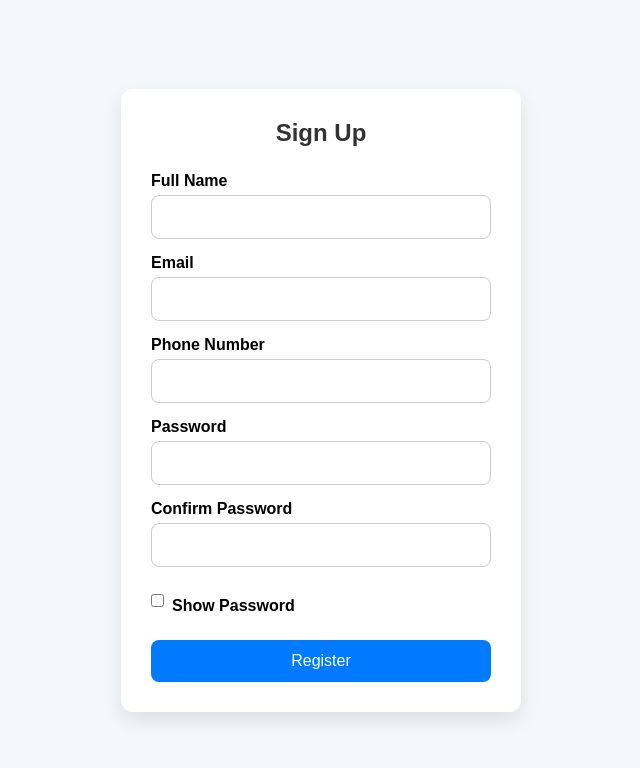
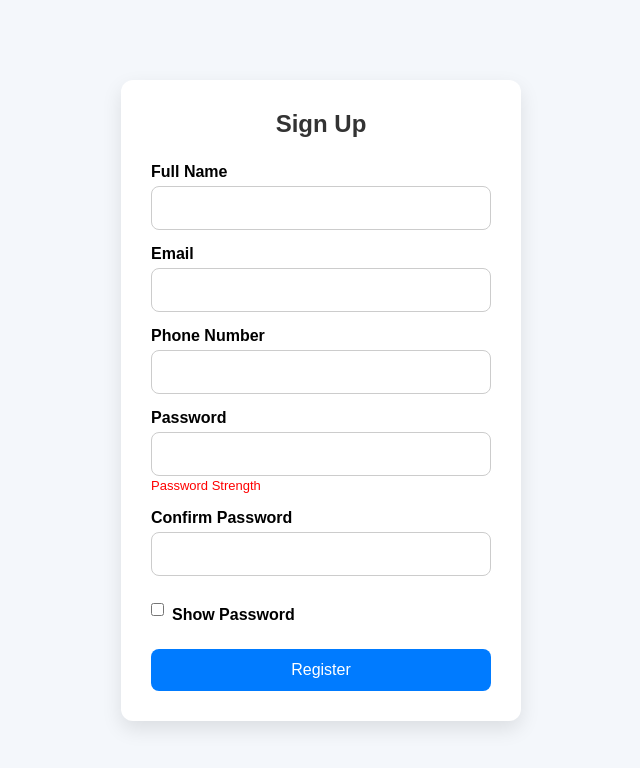
Before and after one commit to milana-nayak/Form-Validation-Project, a plain HTML site: page index.html in a window 1280 px wide. Shown: the whole page, without its empty margins (319-959 px from the left). Drawn offline with Linux system fonts and the light colour scheme.

Commit message:
Update index.html

```diff
--- a/index.html
+++ b/index.html
@@ -28,6 +28,10 @@
   <input type="password" id="password">
   <small class="error"></small>
 
+  <div class="strength">
+    <small id="strength-text">Password Strength</small>
+  </div>
+
   <label>Confirm Password</label>
   <input type="password" id="confirmPassword">
   <small class="error"></small>
```
